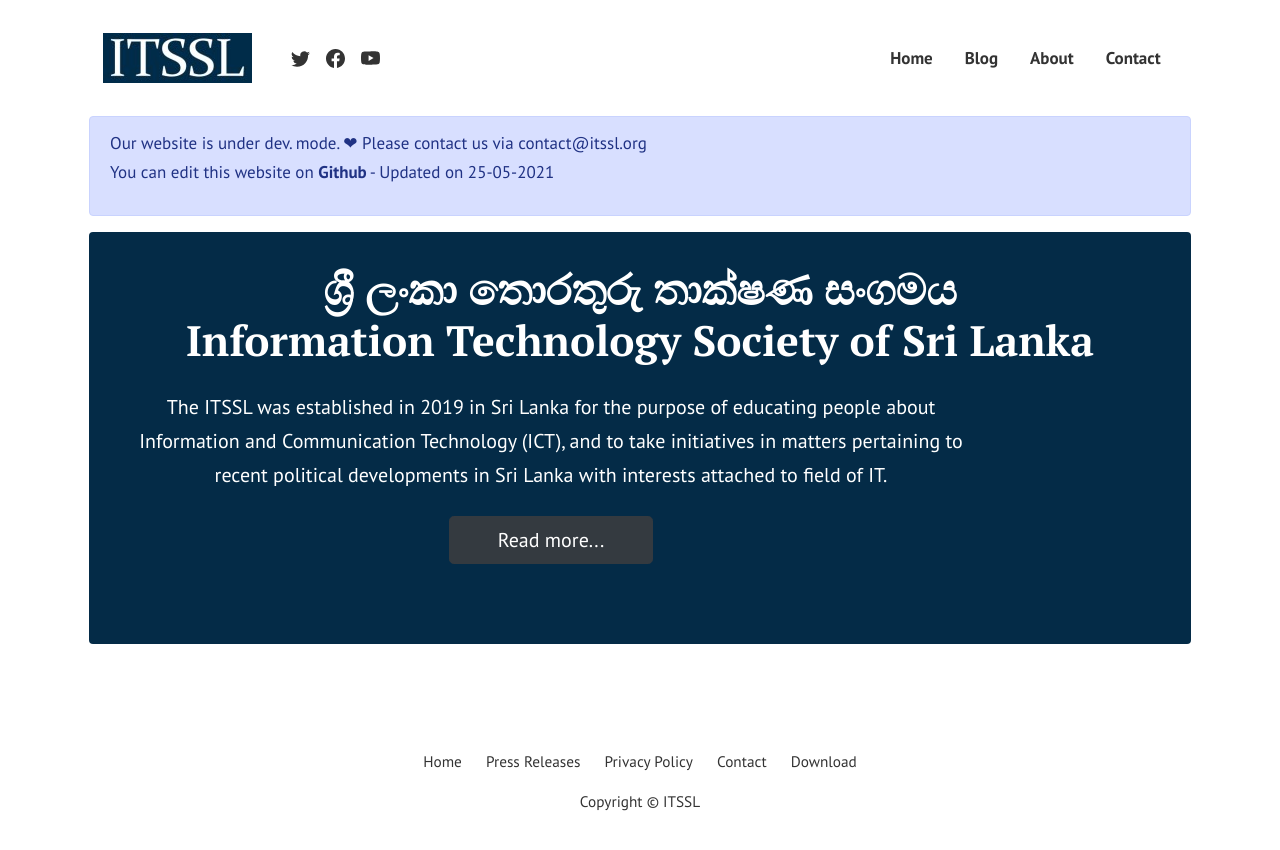
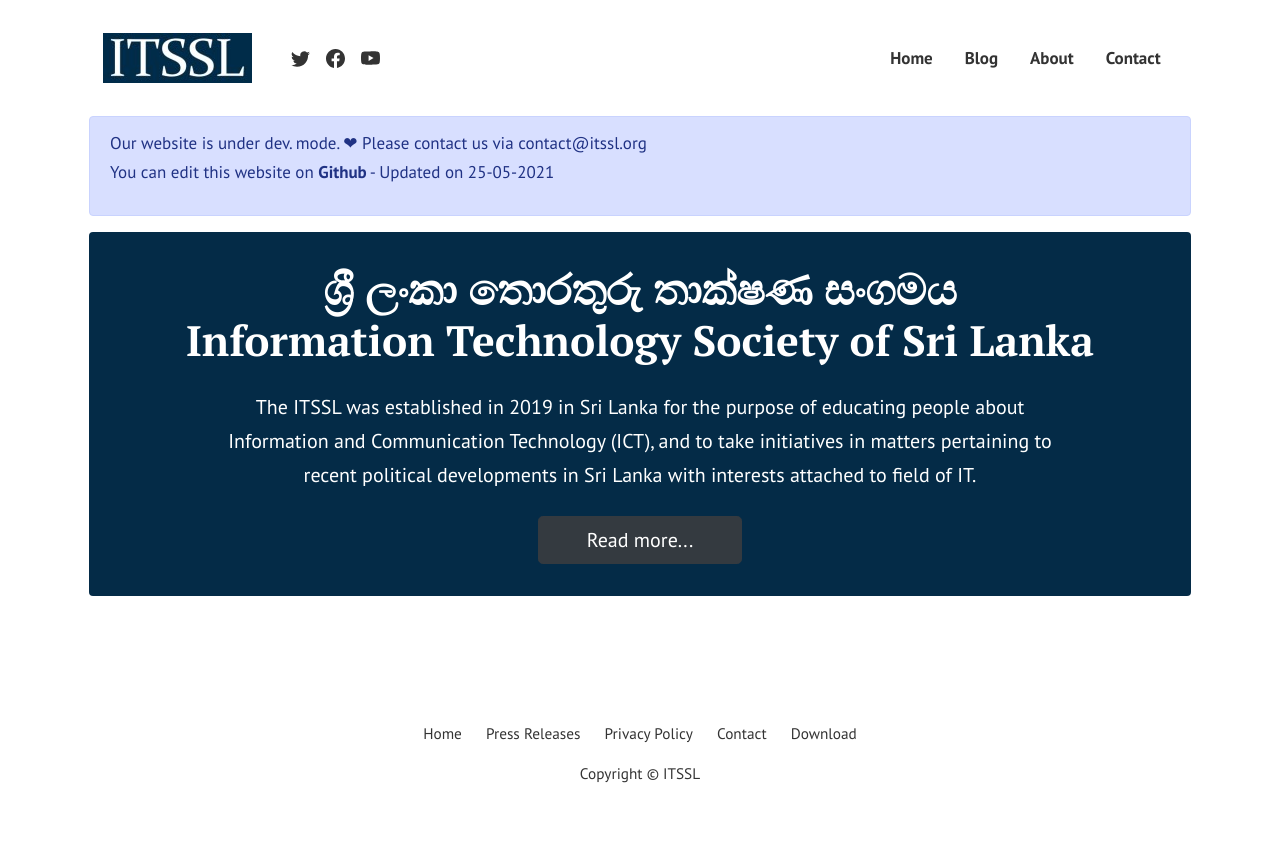
Before and after one commit to ITSSL/itssl.org, a Jekyll site: the page built from index.html, in a window 1280 px wide. Shown: the top 850 px of the page. Built offline with Jekyll 4.4.1, drawn with Linux system fonts in a browser that asks for light colours; the list of posts is cut into pages by our own code.

Commit message:
Update index.html

```diff
--- a/index.html
+++ b/index.html
@@ -19,7 +19,7 @@
         ශ්‍රී ලංකා තොරතුරු තාක්ෂණ සංගමය <br>
         Information Technology Society of Sri Lanka</h1>
       <div class="row">
-        <div class="col-md-10 mb-5">
+        <div class="col-lg-10 mx-auto">
           <p style="color:#ffff;" class="lead mb-4">The ITSSL was established in 2019 in Sri Lanka for the purpose of educating people about Information and Communication Technology (ICT), and to take initiatives in matters pertaining to recent political developments in Sri Lanka with interests attached to field of IT.</p>
           <a href="{{site.baseurl}}/about" class="btn btn-dark text-white px-5 btn-lg">Read more...</a>
         </div>
```
